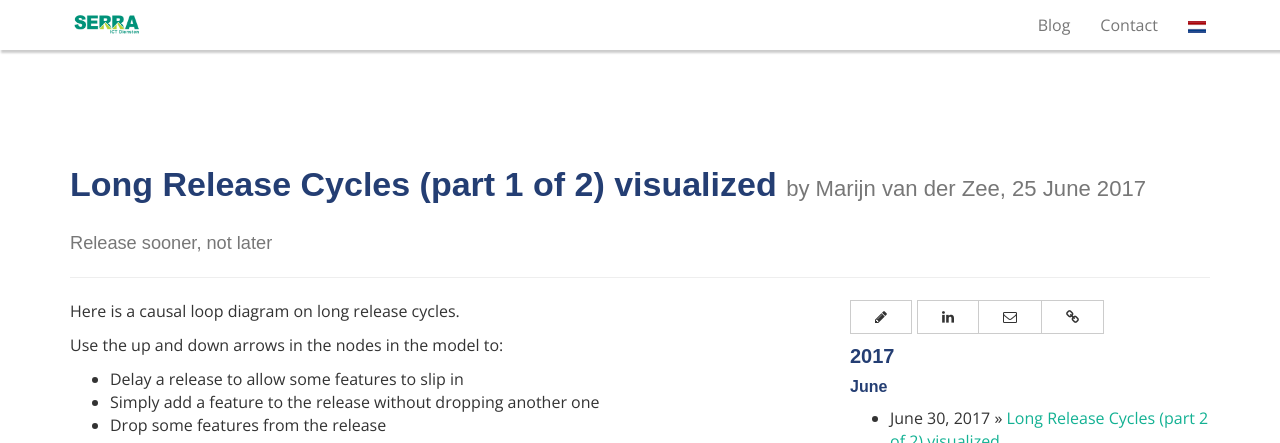
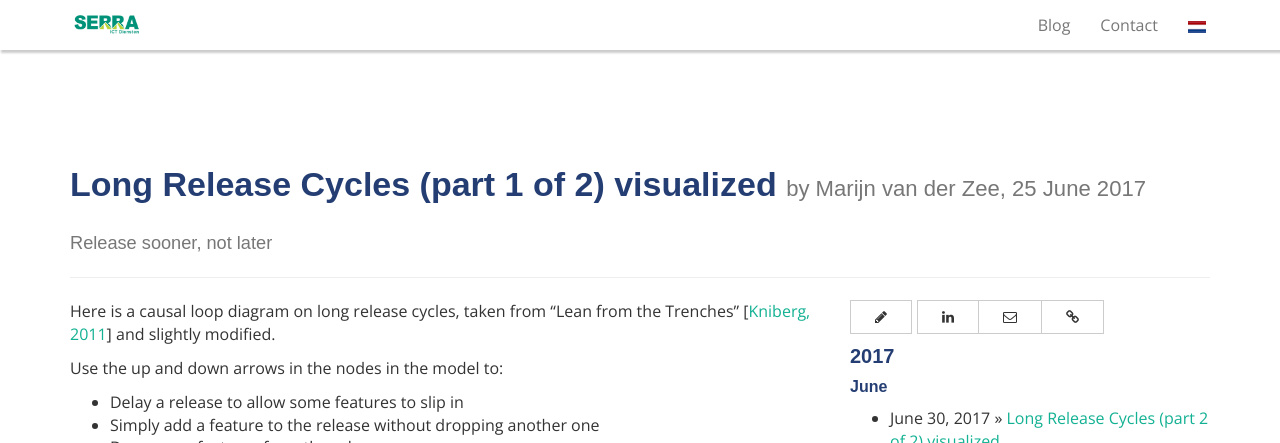
Before and after one commit to serraict/serraict.github.io, a Jekyll site: the page built from _posts/thoughts/2017-06-25-long-release-cycles-1.md, in a window 1280 px wide and 900 px high, cut to the strip 0-443 px from the top of the window. Built offline with Jekyll 4.4.1, drawn with Linux system fonts in a browser that asks for light colours; nearby versions of some CDN libraries; some web fonts are replaced; comment, search, counter and statistics services are not loaded.

Commit message:
Update reference

```diff
--- a/_posts/thoughts/2017-06-25-long-release-cycles-1.md
+++ b/_posts/thoughts/2017-06-25-long-release-cycles-1.md
@@ -8,7 +8,9 @@ title: Long Release Cycles (part 1 of 2) visualized
 
 {% include JB/setup %}
 
-Here is a causal loop diagram on long release cycles.
+Here is a causal loop diagram on long release cycles,
+taken from "Lean from the Trenches"
+[[Kniberg, 2011]] and slightly modified.
 
 Use the up and down arrows in the nodes in the model to:
 
```
Also changed, not shown: _posts/thoughts/2017-06-30-long-release-cycles-2.md (+2 -2 lines).
